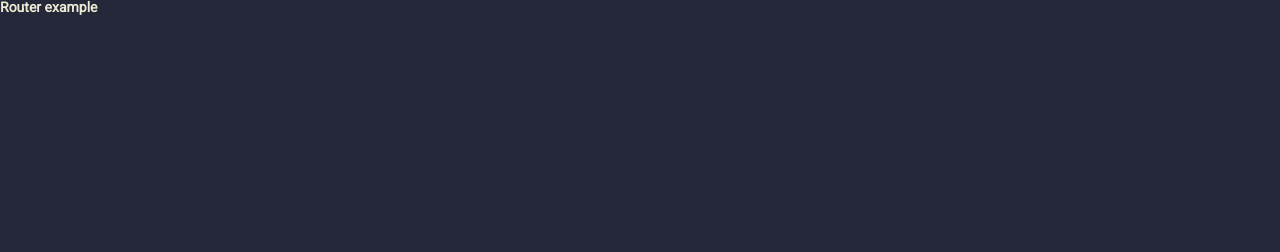
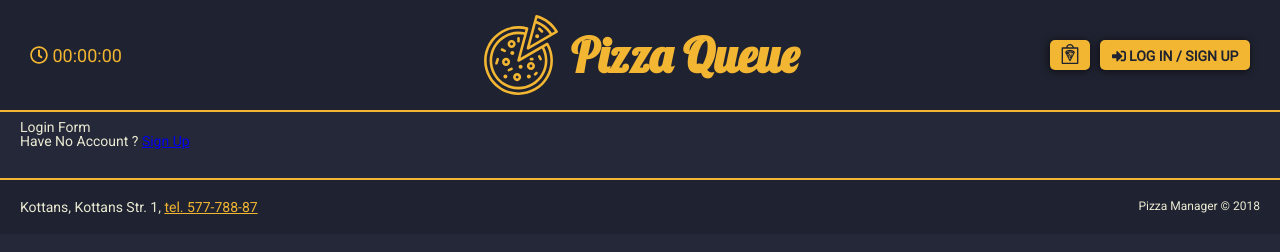
Before and after one commit to juliamokh/pizza-app, a website built with webpack: page src/index.html in a window 1280 px wide. Built offline with nearby package versions, Linux system fonts and the light colour scheme.

Commit message:
added basic features for routing

```diff
--- a/src/blackbox/Router.js
+++ b/src/blackbox/Router.js
@@ -1,4 +1,5 @@
 import Component from './Component';
+import App from '../components/App';
 import { bindAll, isEqualPaths, extractUrlParams } from '../utils/';
 
 class Router extends Component {
@@ -10,10 +11,13 @@ class Router extends Component {
     this.state = {
       routes,
       currentRoute: null,
-      currentComponent: null
+      currentComponent: null,
+      login: false
     };
 
     this.host = host;
+
+    this.app = new App;
 
     bindAll(this, 'hadleHashChange', 'handleLogin');
 
@@ -27,14 +31,7 @@ class Router extends Component {
 
   hadleHashChange(path) {
     const { routes, currentRoute } = this.state;
-    const nextRoute = routes.find( ({ href }) => {
-      console.log(isEqualPaths(href, path));
-      console.log(href);
-      console.log(path);
-      return isEqualPaths(href, path)
-    });
-    console.log(nextRoute);
-    console.log(currentRoute);
+    const nextRoute = routes.find( ({ href }) => isEqualPaths(href, path));
 
     if(nextRoute && nextRoute !== currentRoute) {
 
@@ -48,7 +45,7 @@ class Router extends Component {
 
       this.updateState({
         currentRoute: nextRoute,
-        currentComponent: new nextRoute.component(),
+        currentComponent: nextRoute.component,
       });
 
       console.log(this.state);
@@ -66,9 +63,11 @@ class Router extends Component {
   render() {
     const { currentRoute, currentComponent } = this.state;
 
-    return currentComponent.update({
+
+    return this.app.update({
+      currentComponent,
       callback: this.handleLogin,
-      params: extractUrlParams(currentRoute.href, this.path),
+      params: extractUrlParams(currentRoute.href, this.path)
     });
   }
 
--- /dev/null
+++ b/src/components/App.js
@@ -0,0 +1,47 @@
+import Component from '../blackbox';
+
+import Header from './Header';
+import Footer from './Footer';
+
+import '../styles/reset.css';
+import '../styles/app.css';
+
+import { bindAll } from '../utils';
+
+class App extends Component {
+  constructor(props) {
+    super(props);
+
+    this.header = new Header;
+    this.footer = new Footer;
+
+    this.main = null;
+  }
+
+  update(nextProps) {
+    this.props = Object.assign({}, this.props, nextProps);
+    const { currentComponent } = this.props;
+    if (currentComponent) {
+      this.main = new currentComponent;
+    }
+    return this._render();
+  }
+
+  render() {
+    if (this.main) {
+      return [
+        this.header.update(),
+        this.main.update(),
+        this.footer.update()
+      ];
+    }
+    else {
+      return [
+        this.header.update(),
+        this.footer.update()
+      ];
+    }
+  }
+};
+
+export default App;
--- /dev/null
+++ b/src/components/Footer.js
@@ -0,0 +1,24 @@
+import Component from '../blackbox';
+
+class Footer extends Component {
+  constructor() {
+    super();
+
+    this.host = document.createElement('footer');
+    this.host.classList.add('page-footer');
+  }
+
+  render() {
+    return `
+      <address class="address">
+        Kottans, Kottans Str. 1,
+        <a href="tel:57778887">tel. 577-788-87</a>
+      </address>
+      <small class="copyright">
+        Pizza Manager &copy; 2018
+      </small>
+    `
+  }
+};
+
+export default Footer;
--- /dev/null
+++ b/src/components/Header.js
@@ -0,0 +1,38 @@
+import Component from '../blackbox';
+
+import logo from '../img/logo.svg';
+import iconAdd from '../img/iconAdd.svg';
+import { bindAll } from '../utils';
+
+class Header extends Component {
+  constructor() {
+    super();
+
+    this.host = document.createElement('header');
+    this.host.classList.add('page-header');
+  }
+
+  render() {
+    return `
+      <div class="current-time">
+        <i class="far fa-clock"></i>
+        <time datetime="2017-02-01T00:00:00">00:00:00</time>
+      </div>
+      <div class="title">
+        <img src="${logo}" alt="logo">
+        <h1>Pizza Queue</h1>
+      </div>
+      <nav class="btn-wrapper">
+        <button class="btn btn-add" type="button">
+          <img src="${iconAdd}" alt="">
+        </button>
+        <a href="#/login" class="btn btn-login" type="button" aria-label="login / signup">
+          <i class="fas fa-sign-in-alt"></i>
+          <span>Log in / Sign up</span>
+        </a>
+      </nav>
+    `
+  }
+};
+
+export default Header;
--- a/src/components/List.js
+++ /dev/null
@@ -1,13 +0,0 @@
-import Component from '../blackbox';
-
-class List extends Component {
-  constructor() {
-    super();
-  }
-
-  render() {
-    return `<h1>Router example</h1>`
-  }
-};
-
-export default List;
--- /dev/null
+++ b/src/components/LoginForm.js
@@ -0,0 +1,20 @@
+import Component from '../blackbox';
+
+class LoginForm extends Component {
+  constructor() {
+    super();
+    this.host.classList.add('page-main');
+  }
+
+  render() {
+    return `
+      <div>Login Form</div>
+      <div>
+        Have No Account ?
+        <a href="#/signup">Sign Up</a>
+      </div>
+    `
+  }
+};
+
+export default LoginForm;
--- /dev/null
+++ b/src/components/Order.js
@@ -0,0 +1,26 @@
+import Component from '../blackbox';
+
+import pizza from '../img/pizza.png';
+
+class Order extends Component {
+  constructor(props) {
+    super(props);
+    this.host.classList.add('order');
+  }
+
+  render() {
+    const { index } = this.props;
+
+    return `
+      <img src="${pizza}" alt="pizza">
+      <div class="details">
+        <time class="order-time" datetime="2017-02-01T00:00:00">00:00:00</time>
+        <span class="order-number">#${index}</span>
+        <span class="order-eta">ETA: <time datetime="01:00">1 min</time></span>
+        <span class="order-price">$4.00</span>
+      </div>
+    `
+  }
+};
+
+export default Order;
--- /dev/null
+++ b/src/components/Queue.js
@@ -0,0 +1,37 @@
+import Component from '../blackbox';
+import Order from './Order';
+
+import iconAdd from '../img/iconAdd.svg';
+
+class Queue extends Component {
+  constructor() {
+    super();
+
+    this.host = document.createElement('main');
+    this.host.classList.add('page-main');
+
+    this.queue = document.createElement('section');
+    this.queue.classList.add('queue');
+  }
+
+  getQueue() {
+    const list = [];
+    for (let i = 0; i < 9; i++) {
+      const order = new Order();
+      list.push(order.update({ index: i + 1 }));
+    }
+    return this.insertChildren(list, this.queue);
+  }
+
+  render() {
+    return [`
+      <button class="btn btn-add" type="button">
+        <img src="${iconAdd}" alt="" width="40px">
+        Add new pizza
+      </button>
+    `,
+    this.getQueue()]
+  }
+};
+
+export default Queue;
--- /dev/null
+++ b/src/components/SignupForm.js
@@ -0,0 +1,20 @@
+import Component from '../blackbox';
+
+class SignupForm extends Component {
+  constructor() {
+    super();
+    this.host.classList.add('page-main');
+  }
+
+  render() {
+    return `
+    <div>Signup Form</div>
+      <div>
+      Already Have An Account ?
+      <a href="#/login">Log in</a>
+    </div>
+    `
+  }
+};
+
+export default SignupForm;
--- a/src/index.js
+++ b/src/index.js
@@ -1,6 +1,3 @@
-import './styles/reset.css';
-import './styles/app.css';
-
 import Router from './blackbox/Router';
 import routes from './routes';
 
--- a/src/routes.js
+++ b/src/routes.js
@@ -1,17 +1,34 @@
-import List from './components/List';
+import Queue from './components/Queue';
+import LoginForm from './components/LoginForm';
+import SignupForm from './components/SignupForm';
 
 export default [
   {
     href: '',
-    redirectTo: '/list',
+    redirectTo: '/queue',
   },
   {
     href: '/',
-    redirectTo: '/list',
+    redirectTo: '/queue',
   },
   {
-    href: '/list',
-    component: List,
+    href: '/login',
+    component: LoginForm,
+  },
+  {
+    href: '/signup',
+    component: SignupForm,
+  },
+  {
+    href: '/queue',
+    component: Queue,
+    onEnter: (navigateTo, { login }) => {
+      if (!login) {
+        navigateTo('/login');
+        return false;
+      }
+      else return;
+    }
   },
   // {
   //   href: '/list/:id',
--- a/src/styles/app.css
+++ b/src/styles/app.css
@@ -117,6 +117,13 @@ html {
 .page-header .title h1 {
     font-family: 'Lobster', sans-serif;
     font-size: 24px;
+}
+
+.page-header a {
+    line-height: 30px;
+    text-align: center;
+    vertical-align: middle;
+    text-decoration: none;
 }
 
 .page-header .btn {
```
Also changed, not shown: README.md (added), src/img/iconAdd.svg (renamed from src/img/add-icon.svg).
